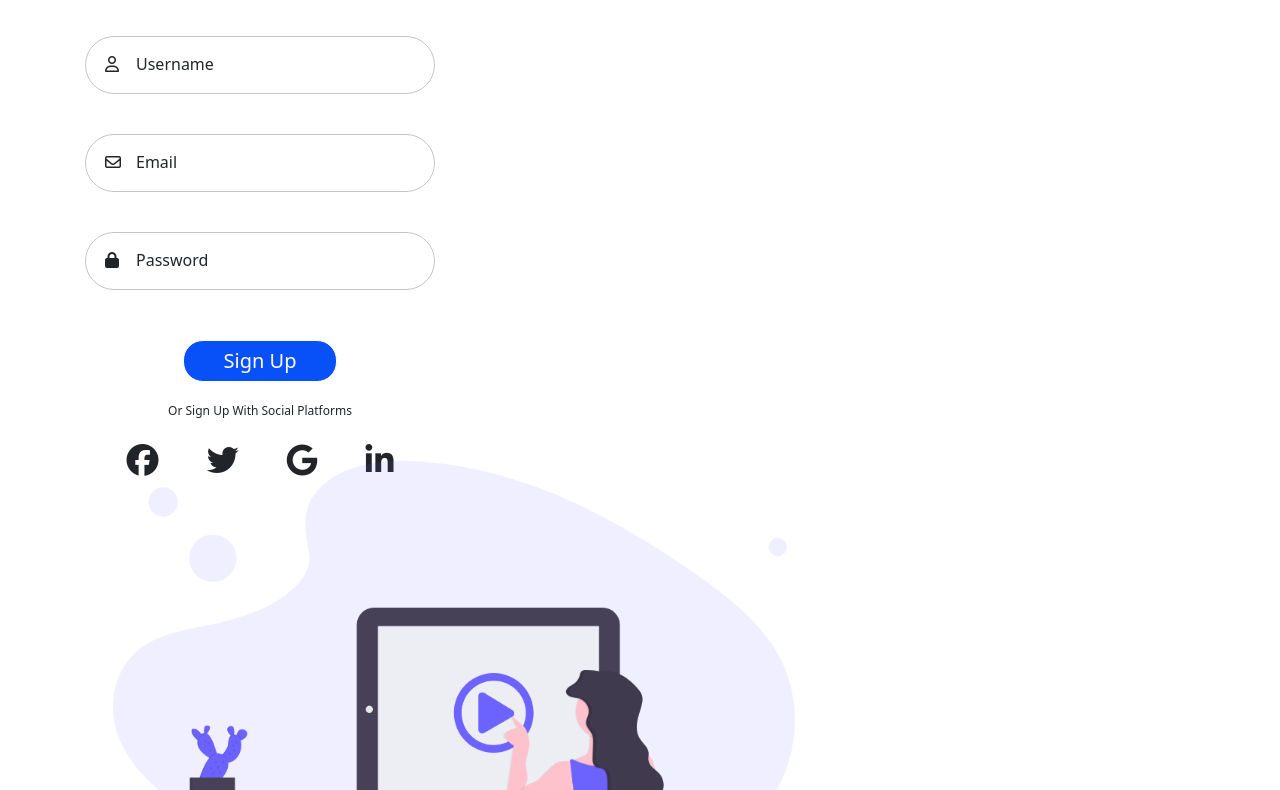
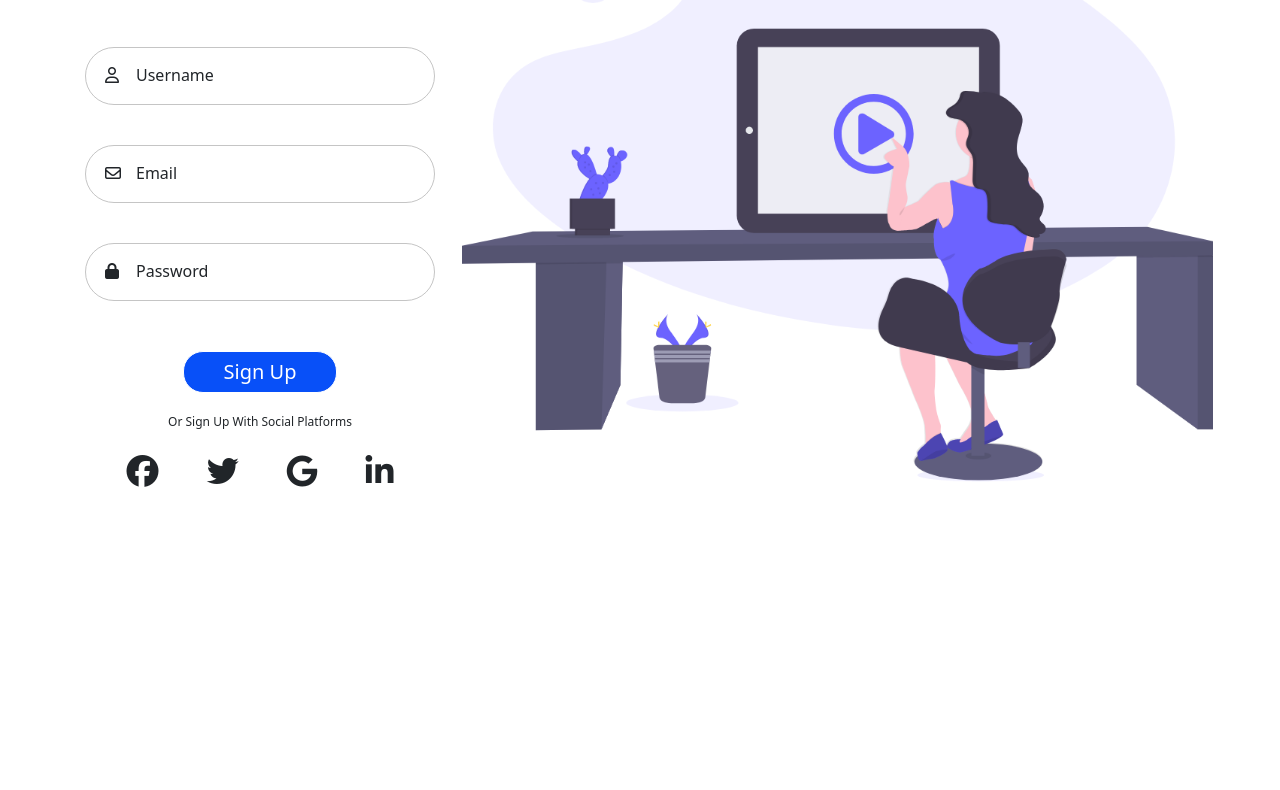
Before and after one commit to jwjacobson/doubletap, a plain HTML site: page signup.html in a window 1280 px wide. Shown: the part 182-972 px from the top of the page. After the commit the page ends 800 px from the top, so only its background shows below. Drawn offline with nearby package versions, Linux system fonts and the light colour scheme.

Commit message:
Fixed breakpoint resizing

```diff
--- a/css/signup.css
+++ b/css/signup.css
@@ -56,7 +56,3 @@ img {
 p {
     font-size: 12px;
 }
-
-.input {
-    caret-color: green;
-}
--- a/signup.html
+++ b/signup.html
@@ -12,7 +12,7 @@
 <body>
     <div class="container">
         <div class="row">
-            <div class="col-12 col-md-12 col-lg-4 d-flex flex-column justify-content-center align-items-center" id="content">
+            <div class="col-sm-12 col-md-4 d-flex flex-column justify-content-center align-items-center" id="content">
                 <h1 class="display-2 mb-5">Sign Up</h1>
                 <div class="form-floating">
                     <i class="icon fa-regular fa-user"></i>
@@ -39,7 +39,7 @@
                 </div>
             </div>
 
-            <div class="col col">
+            <div class="col-sm-12 col-md-8">
                 <img src="assets/sign_up/Group 10.png" alt="">
             </div>
         </div>
```
